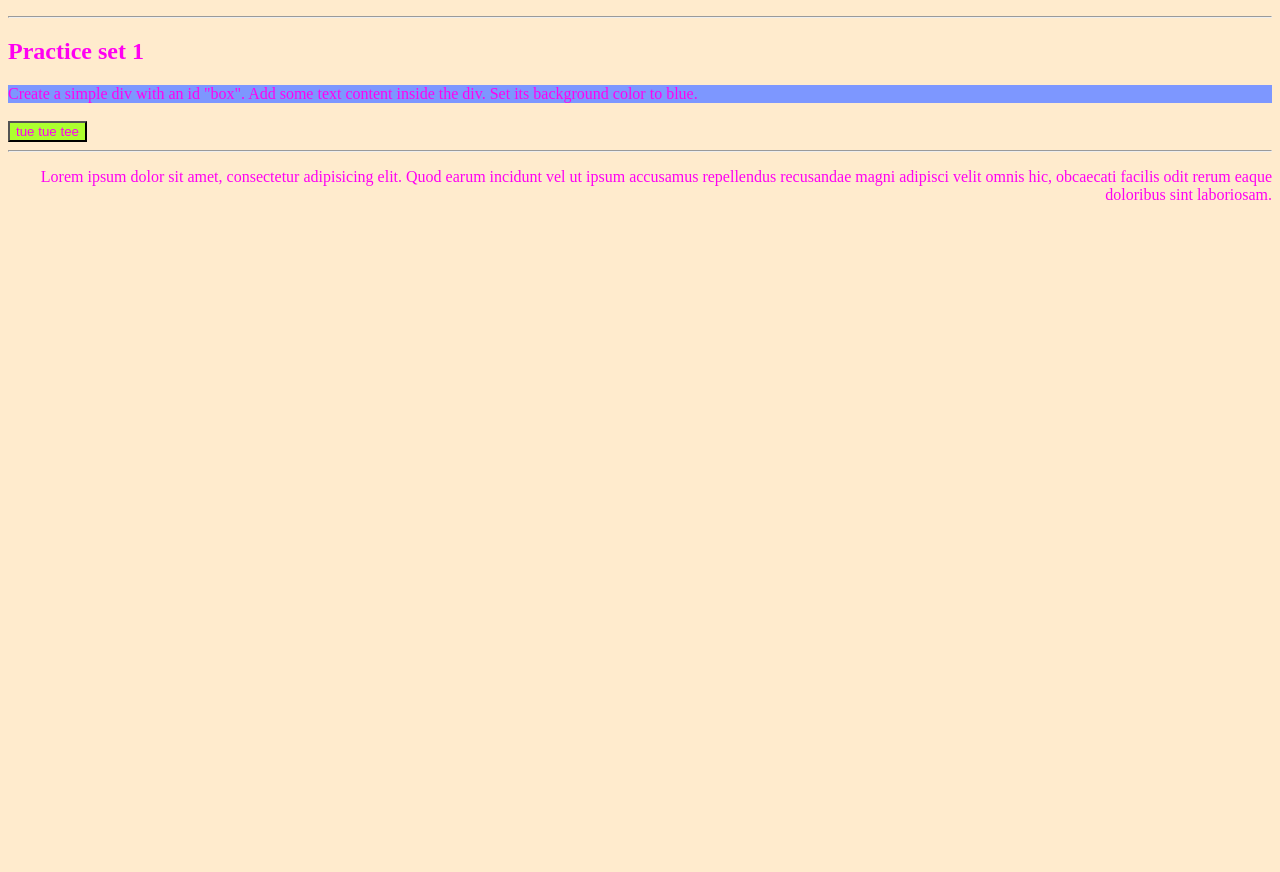
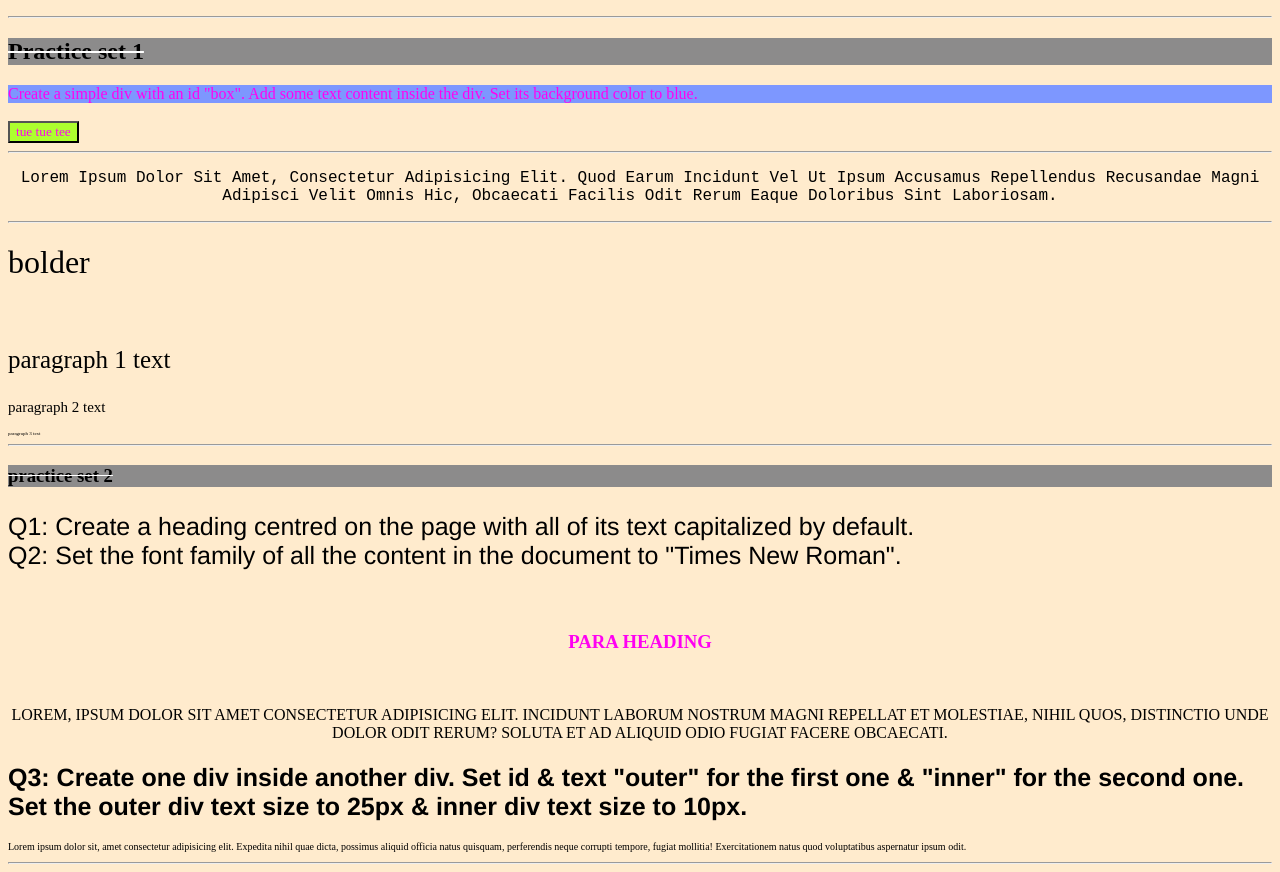
Before and after one commit to Amanxaxa/webd, a plain HTML site: page css design/lec1.html in a window 1280 px wide. Shown: the part 420-1292 px from the top of the page. Before the commit the page ends 800 px from the top, so only its background shows below. Drawn offline with Linux system fonts and the light colour scheme.

Commit message:
completed color, background-colour , text-decoration ,text-align,font-family,font-size,line-height,text-transformfont-weight . looking for great journey ahead

```diff
--- a/css design/lec1.css
+++ b/css design/lec1.css
@@ -4,6 +4,10 @@
 }
 body{
     background-color: blanchedalmond;
+}
+.back{
+    text-decoration: none;
+    /* to remove underline from heref link use none in text decoration  */
 }
 #odd{
     color:blue;
@@ -12,17 +16,68 @@ body{
 #even{
     color:green;
 }
-.abc{
+.abcd{
     text-align:center;
-    text-decoration:dotted;
+    text-decoration: overline;
 }
-#dis{
+#que{
     background-color: rgb(125, 151, 255);
 }
-.ligma{
+.button{
     background-color: greenyellow;
 }
 /* you can seperate multiple call references via comma  */
-.trash{
-    text-align:end;
+.trashtext{
+    color:black;
+    text-align:center;
+    font-family: 'Courier New', Courier, monospace;
+    /* here fonts are applied sequential if it is not available it shifts to next */
+    /* this is known as fall back mechanism */
+    line-height:normal;
+    /* how much height an individual line lin is taking is called line height */
+    text-transform:capitalize;
+
 }
+.headin{
+    color: black;
+    background-color:rgb(140, 139, 139);
+    text-decoration: white line-through;
+
+}
+#bold{
+    color:black;
+    font-weight:100;
+    /* range is from 100 to 900 */
+}
+p,h2{
+    color:black;
+}
+#p1{
+    font-size:25px;
+}
+#p2{
+    font-size:15px;
+}
+#p3{
+    font-size:5px;
+}
+.practiceset2{
+    font-size:25px;
+    font-family:'Franklin Gothic Medium', 'Arial Narrow', Arial, sans-serif;
+
+}
+#q1andq2{
+    font-size:medium;
+    text-transform:uppercase;
+    color:rgb(0, 0, 0);
+    text-align: center;
+}
+*{
+    font-family:'Times New Roman', Times, serif;
+}
+#outer{
+    font-size: 25px;
+}
+#inner{
+    font-size: 10px;
+}
--- a/css design/lec1.html
+++ b/css design/lec1.html
@@ -4,10 +4,10 @@
     <meta charset="UTF-8">
     <meta name="viewport" content="width=device-width, initial-scale=1.0">
     <title>lec1 notes</title>
-    <link rel="stylesheet" href="/lec1.css">
+    <link rel="stylesheet" href="/css design/lec1.css">
 </head>
 <body>
-    <a href="/index.html"> Home </a><br>
+    <a class="back" href="/css design/index.html"> Home </a><br>
     <h2 id ="odd">One</h2>
     <h2 id="even">two</h2>
     <h2 id="odd" >three</h2>
@@ -17,19 +17,49 @@
     <!--if multiple tags require same properties
      dont give ids give class-->
      <hr>
-     <h3 class="abc">apple</h3>
-     <h4 class="abc">ball </h4>
-     <h1 class="abc">call</h1>
-     <h3 class="abc">doll</h3>
+     <h3 class="abcd">apple</h3>
+     <h4 class="abcd">ball </h4>
+     <h1 class="abcd">call</h1>
+     <h3 class="abcd">doll</h3>
      <hr>
-     <h2>Practice set 1</h2>
-    <div id="dis">Create a simple div with an id "box".
+     <h2 class="headin">Practice set 1</h2>
+    <div id="que">Create a simple div with an id "box".
         Add some text content inside the div.
         Set its background color to blue.</div>
         <br>
-    <button class="ligma">tue tue tee</button>
+    <button class="button">tue tue tee</button>
     <hr>
     <!-- text alingment -->
-     <p class="trash">Lorem ipsum dolor sit amet, consectetur adipisicing elit. Quod earum incidunt vel ut ipsum accusamus repellendus recusandae magni adipisci velit omnis hic, obcaecati facilis odit rerum eaque doloribus sint laboriosam.</p>
+     <p class="trashtext">Lorem ipsum dolor sit amet, consectetur adipisicing elit. Quod earum incidunt vel ut ipsum accusamus repellendus recusandae magni adipisci velit omnis hic, obcaecati facilis odit rerum eaque doloribus sint laboriosam.</p>
+    <hr>
+<div>
+    <h1 id="bold">bolder</h1>
+    <br>
+    <p id="p1">paragraph 1 text </p>
+    <p id="p2">paragraph 2 text </p>
+    <p id="p3">paragraph 3 text </p>
+</div>
+    <hr>
+<div>
+    <h3 class="headin">practice set 2</h3>
+    <p class="practiceset2">Q1: Create a heading centred on the page with all of its text capitalized by default.
+        <br>Q2: Set the font family of all the content in the document to "Times New Roman".
+    </p>
+    <br>
+    <div id="q1andq2"><h3>para heading</h3>
+        <br>
+        <p id="ps2q1p">Lorem, ipsum dolor sit amet consectetur adipisicing elit. Incidunt laborum nostrum magni repellat et molestiae, nihil quos, distinctio unde dolor odit rerum? Soluta et ad aliquid odio fugiat facere obcaecati.</p>
+    </div>
+    </div>
+<div id="outer"><h2 class="practiceset2">Q3: Create one div inside another div.
+    Set id & text "outer" for the first one & "inner" for the second one.
+    Set the outer div text size to 25px & inner div text size to 10px.</h2>
+    <div id="inner">
+        <p>Lorem ipsum dolor sit, amet consectetur adipisicing elit. Expedita nihil quae dicta, possimus aliquid officia natus quisquam, perferendis neque corrupti tempore, fugiat mollitia! Exercitationem natus quod voluptatibus aspernatur ipsum odit.
+        </p>
+    </div>
+</div>
+<hr>
+
 </body>
 </html>
```
Also changed, not shown: css design/index.html (+3 -2 lines).
